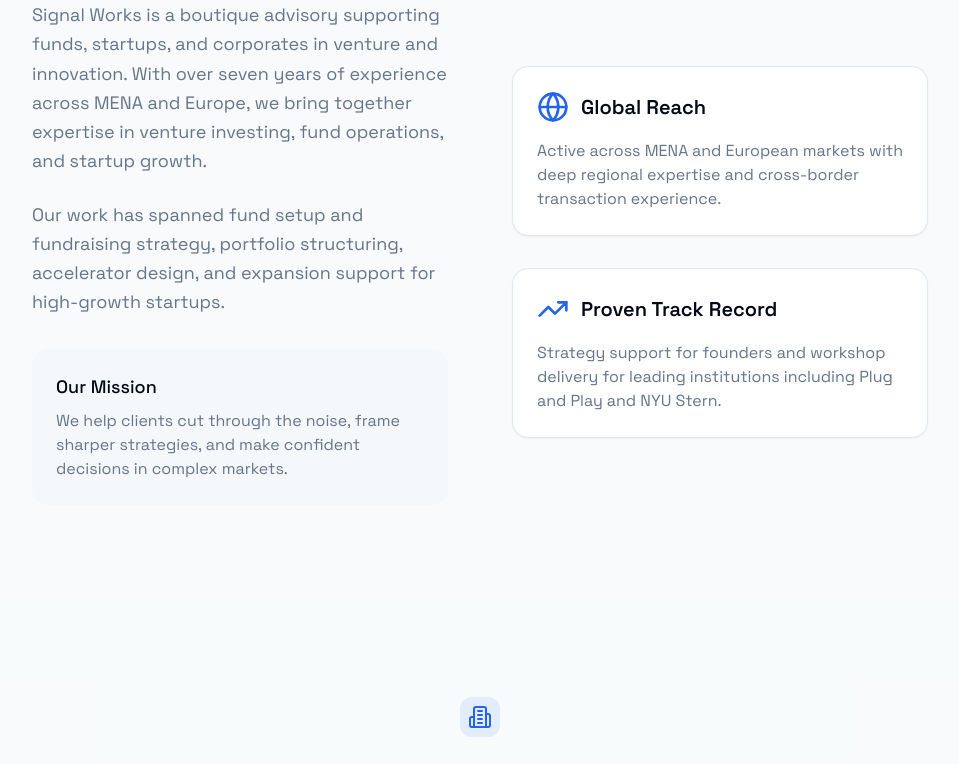
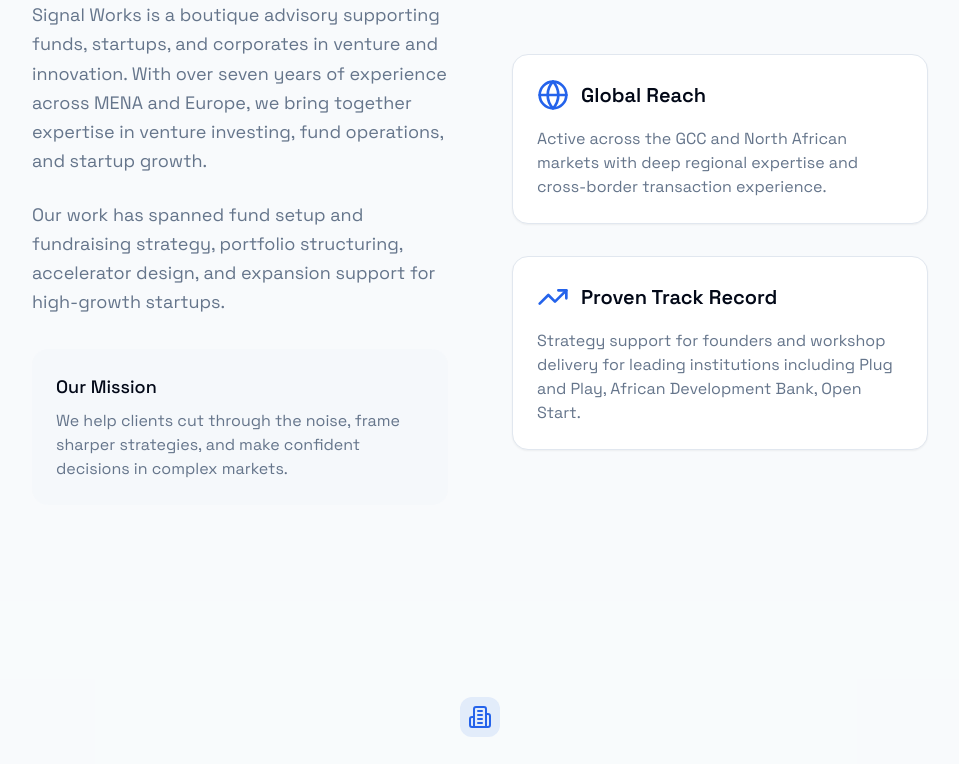
Before and after one commit to diegoariasgh/signal-works-ventures, a React (Vite) app: page / in a window 1280 px wide. Shown: the part 1100-1864 px from the top of the page, without its empty margins (160-1119 px from the left). Built offline with nearby package versions, Linux system fonts and the light colour scheme; the HTML template or start-up script is replaced by a standard one.

Commit message:
Visual edit in Lovable

```diff
--- a/src/components/About.tsx
+++ b/src/components/About.tsx
@@ -1,8 +1,6 @@
 import { Users, Globe, TrendingUp } from "lucide-react";
-
 const About = () => {
-  return (
-    <section id="about" className="py-24 bg-background">
+  return <section id="about" className="py-24 bg-background">
       <div className="container mx-auto px-6">
         <div className="max-w-4xl mx-auto">
           {/* Header */}
@@ -42,9 +40,7 @@ const About = () => {
                   <Globe className="w-8 h-8 text-electric mr-3" />
                   <h3 className="text-xl font-semibold font-space-grotesk">Global Reach</h3>
                 </div>
-                <p className="text-muted-foreground">
-                  Active across MENA and European markets with deep regional expertise and cross-border transaction experience.
-                </p>
+                <p className="text-muted-foreground">Active across the GCC and North African markets with deep regional expertise and cross-border transaction experience.</p>
               </div>
 
               <div className="bg-card p-6 rounded-2xl shadow-sm border">
@@ -52,16 +48,12 @@ const About = () => {
                   <TrendingUp className="w-8 h-8 text-electric mr-3" />
                   <h3 className="text-xl font-semibold font-space-grotesk">Proven Track Record</h3>
                 </div>
-                <p className="text-muted-foreground">
-                  Strategy support for founders and workshop delivery for leading institutions including Plug and Play and NYU Stern.
-                </p>
+                <p className="text-muted-foreground">Strategy support for founders and workshop delivery for leading institutions including Plug and Play, African Development Bank, Open Start.</p>
               </div>
             </div>
           </div>
         </div>
       </div>
-    </section>
-  );
+    </section>;
 };
-
 export default About;
```
